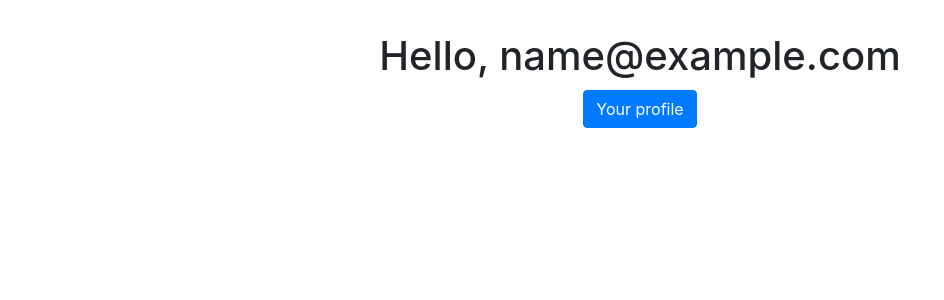
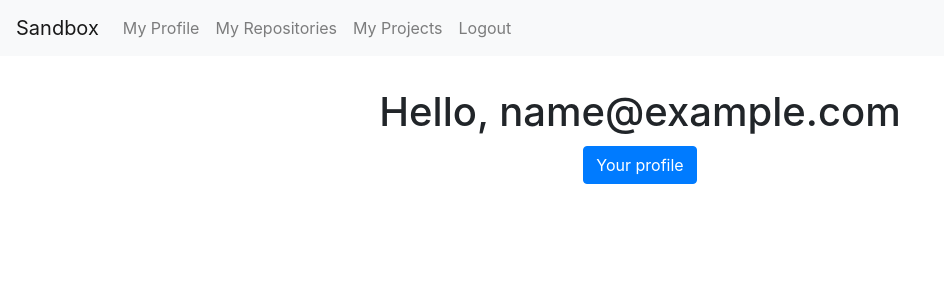
Before and after one commit to FNSdev/internship-project, a Django app: page / in a window 1280 px wide. Shown: the top 300 px of the page, without its empty margins (0-944 px from the left). Run offline with Django 3.2, Linux system fonts and the light colour scheme; the visitor is signed in with stand-in values (Sample User, id 1); parts of the project's set-up code (start-up, migrations or seed data) failed here and were passed over; some libraries are stand-ins or nearby versions.

Commit message:
NavBar was added

```diff
--- a/sandbox/templates/base.html
+++ b/sandbox/templates/base.html
@@ -16,6 +16,30 @@
             {% block title %} Index Page {% endblock %}
         </title>
 </head>
+<body>
+    <nav class="navbar navbar-expand-lg navbar-light bg-light">
+        <a class="navbar-brand" href="{% url 'core:index' %}">Sandbox</a>
+        <button class="navbar-toggler" type="button" data-toggle="collapse" data-target="#navbarSupportedContent" aria-controls="navbarSupportedContent" aria-expanded="false" aria-label="Toggle navigation">
+            <span class="navbar-toggler-icon"></span>
+        </button>
+
+        <div class="collapse navbar-collapse">
+            <ul class="navbar-nav mr-auto">
+                {% if user.is_authenticated %}
+                    <a class="nav-link" href="{% url 'user:profile' %}">My Profile</a>
+                    <a class="nav-link" href="{% url 'github_integration:repositories' %}">My Repositories</a>
+                    <a class="nav-link" href="{% url 'core:projects' %}">My Projects</a>
+                    <a class="nav-link" href="{% url 'user:logout' %}?next={{request.get_full_path|urlencode}}">Logout</a>
+                {% else %}
+                    <a class="nav-link" href="{% url 'user:login' %}?next={{request.get_full_path|urlencode}}">Login</a>
+                {% endif %}
+            </ul>
+        </div>
+    </ul>
+  </div>
+</nav>
+
+</body>
 
 <div class="container-fluid my-3">
     <div class="row">
```
